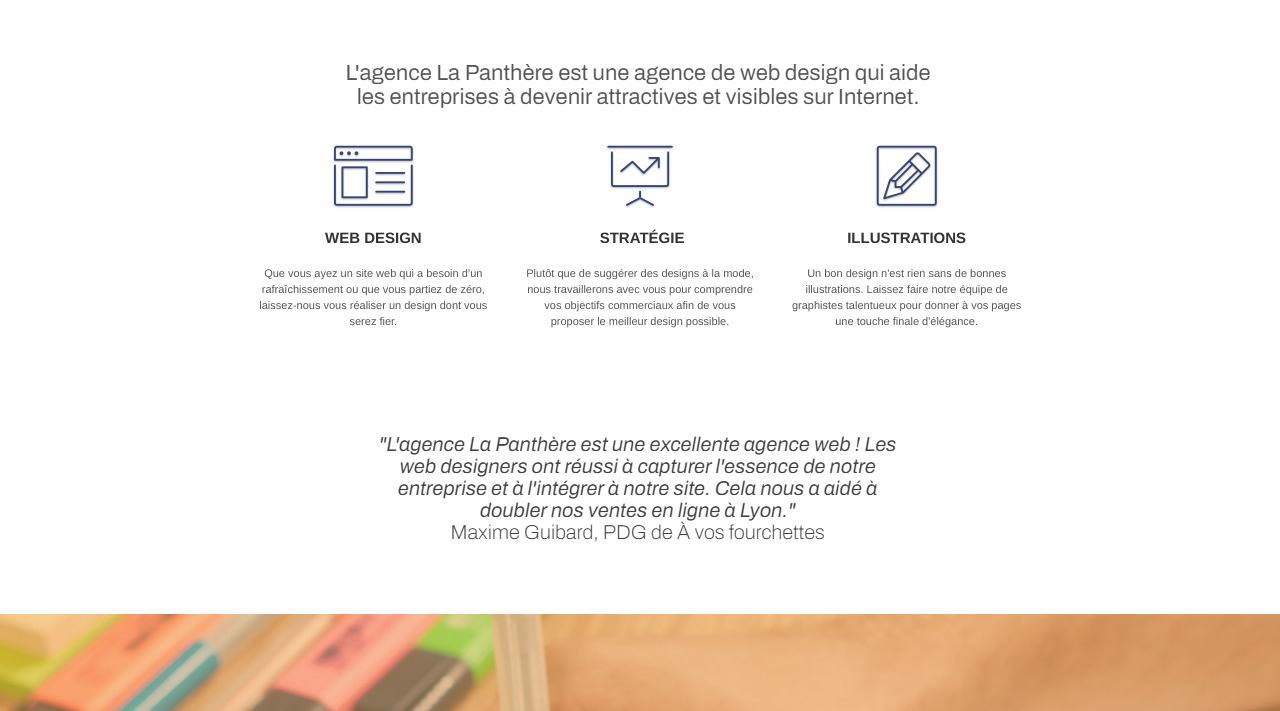
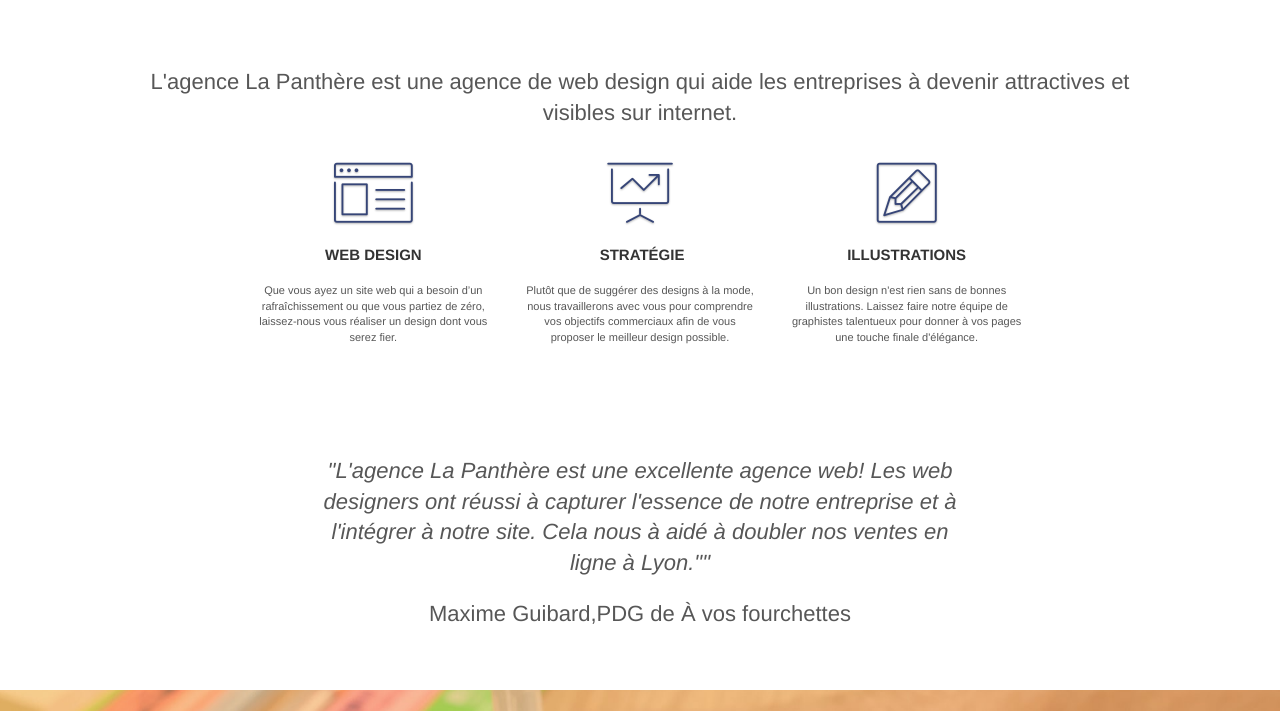
Before and after one commit to jessicagarrido/Project4-SIO, a plain HTML site: page index.html in a window 1280 px wide. Shown: the part 535-1246 px from the top of the page. Drawn offline with Linux system fonts and the light colour scheme.

Commit message:
Remplacement des img contenant du texte

```diff
--- a/index.html
+++ b/index.html
@@ -3,7 +3,8 @@
 <head>
     <meta charset="utf-8">
     <meta name="keywords" content="seo, google, site web, site internet, agence design paris, agence design, agence design,agence design,agence design,agence design,agence design,agence design,agence design,agence design">
-    <meta name="description" content="Agence de web design qui vous accompagne dans votre création de site web. Auprès de notre équipe de graphistes,nous vous aidons pour choisir un design qui soit en harmonie avec les objectifs que vous vous êtes fixés pour votre site internet">
+    <meta name="description" content="Agence de web design qui vous accompagne dans votre création de site web. Auprès de notre équipe de graphistes,
+	nous vous aidons pour choisir un design qui soit en harmonie avec les objectifs que vous vous êtes fixés pour votre site internet">
     <meta name="viewport" content="width=device-width, initial-scale=1.0, viewport-fit=cover">
 	<meta name="robot" content="index,follow">
 	<link rel="canonical" href="https://github.com/JessicaGarridoDev/Lapanthere/index.html" />
@@ -99,7 +100,7 @@
 	<div class="container bloc-md">
 		<div class="row">
 			<div class="col-sm-12 text-center">
-				<img alt="agence web, agence web paris, web design paris, stratégie web" src="img/title.png" />
+				<h2>L'agence La Panthère est une agence de web design qui aide les entreprises à devenir attractives et visibles sur internet.</h2>
 			</div>
 		</div>
 		<div class="row voffset-lg med-width-whitespace">
@@ -139,8 +140,13 @@
 		</div>
 		<div class="row voffset-lg voffset">
 			<div class="col-xs-12 col-md-8 col-md-offset-2 text-center">
-				<img alt="agence web, agence web paris, web design paris, stratégie web" src="img/citation.png" />
+				<h2>
+					<em>
+					"L'agence La Panthère est une excellente agence web! Les web designers ont réussi à capturer l'essence de notre entreprise et à l'intégrer à notre site.
+							Cela nous à aidé à doubler nos ventes en ligne à Lyon.""
+					</em>
 
+				 <h2>Maxime Guibard,PDG de À vos fourchettes</h22>
 			</div>
 		</div>
 	</div>
@@ -171,7 +177,7 @@
 	<div class="container bloc-lg">
 		<div class="row">
 			<div class="col-sm-12 text-center">
-				<img alt="agence web, agence web paris, web design paris, stratégie web" src="img/title2.png" />
+				<h2>Nous travaillons avec beaucoup de clients,voici nos réalisations. </h2>
 			</div>
 		</div>
 		<div class="row tight-width-whitespace portfolio-row">
```
